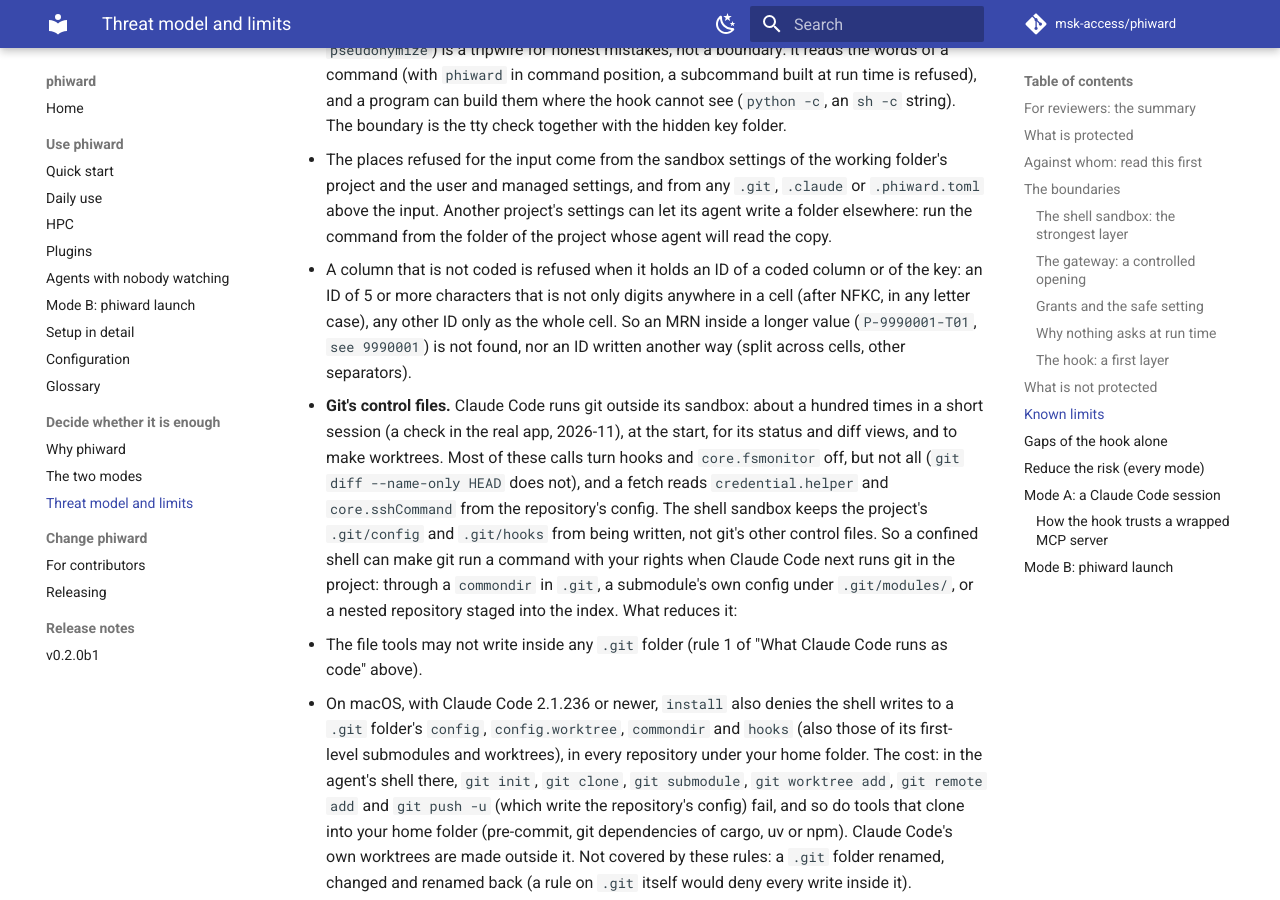
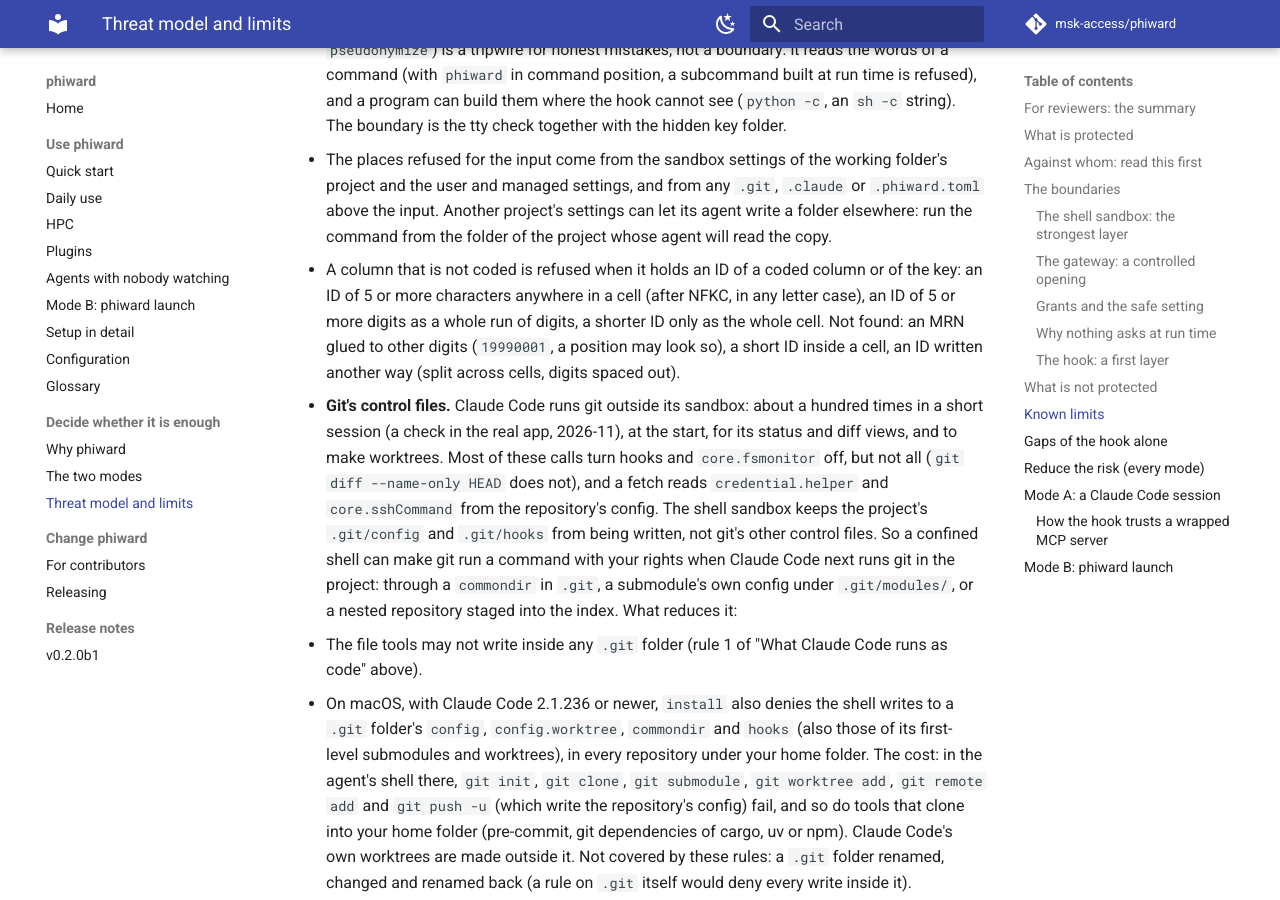
Before and after one commit to msk-access/phiward, an MkDocs documentation site: the page built from docs/threat-model.md, in a window 1280 px wide and 900 px high, scrolled down 13286 px. Built offline with MkDocs 1.6.1 and Material for MkDocs 9.7.7, drawn with Linux system fonts in a browser that asks for light colours; comment, search, counter and statistics services are not loaded; the version menu is left out.

Commit message:
pseudonymize: a digit-only ID matches a whole run of digits
A kept cell is cut at every non-digit after normalizing; an ID of 5 or
more digits is refused when it equals one whole run (see 9990002,
x/9990002.bam, PT:9990001), not inside a longer number (19990001,
199900012). Longer IDs that are not digits only: anywhere in the cell.
Shorter IDs: the whole cell only.

Changed expectations in test_pseudonymize.py:
- test_an_id_in_another_column_is_refused asserted (06faf20) that a note
  199900012 next to the MRN 9990001 is refused. That is wrong: chance
  digit runs in positions and counts would refuse ordinary tables. It
  now asserts that 19990001, 199900012 and x19990001y pass, and that
  see 9990002 again, x/9990002.bam, PT:9990001 and P-9990001-T01 are
  refused (8972f40 had let the first ones pass).
- test_an_id_of_the_key_in_another_column_is_refused uses was 9990003
  again (8972f40 had changed it to the whole cell).

```diff
--- a/docs/threat-model.md
+++ b/docs/threat-model.md
@@ -473,10 +473,10 @@ refuses the call: phiward's hook entries set `onFailure: "block"`.
     folder elsewhere: run the command from the folder of the project whose agent will read the
     copy.
   - A column that is not coded is refused when it holds an ID of a coded column or of the key:
-    an ID of 5 or more characters that is not only digits anywhere in a cell (after NFKC, in any
-    letter case), any other ID only as the whole cell. So an MRN inside a longer value
-    (`P-9990001-T01`, `see 9990001`) is not found, nor an ID written another way (split across
-    cells, other separators).
+    an ID of 5 or more characters anywhere in a cell (after NFKC, in any letter case), an ID of 5
+    or more digits as a whole run of digits, a shorter ID only as the whole cell. Not found: an
+    MRN glued to other digits (`19990001`, a position may look so), a short ID inside a cell, an
+    ID written another way (split across cells, digits spaced out).
 
 - **Git's control files.** Claude Code runs git outside its sandbox: about a hundred times in a
   short session (a check in the real app, 2026-11), at the start, for its status and diff views, and
```
Also changed, not shown: docs/daily-use.md (+3 -3 lines), 2 other files.
